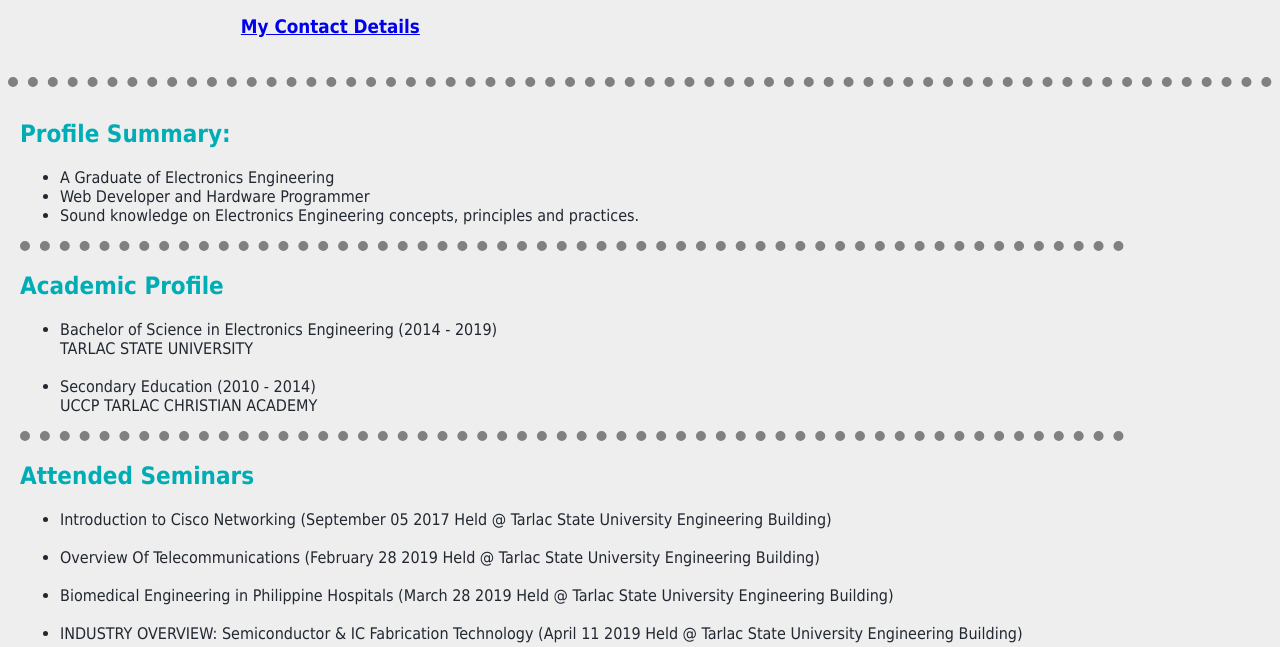
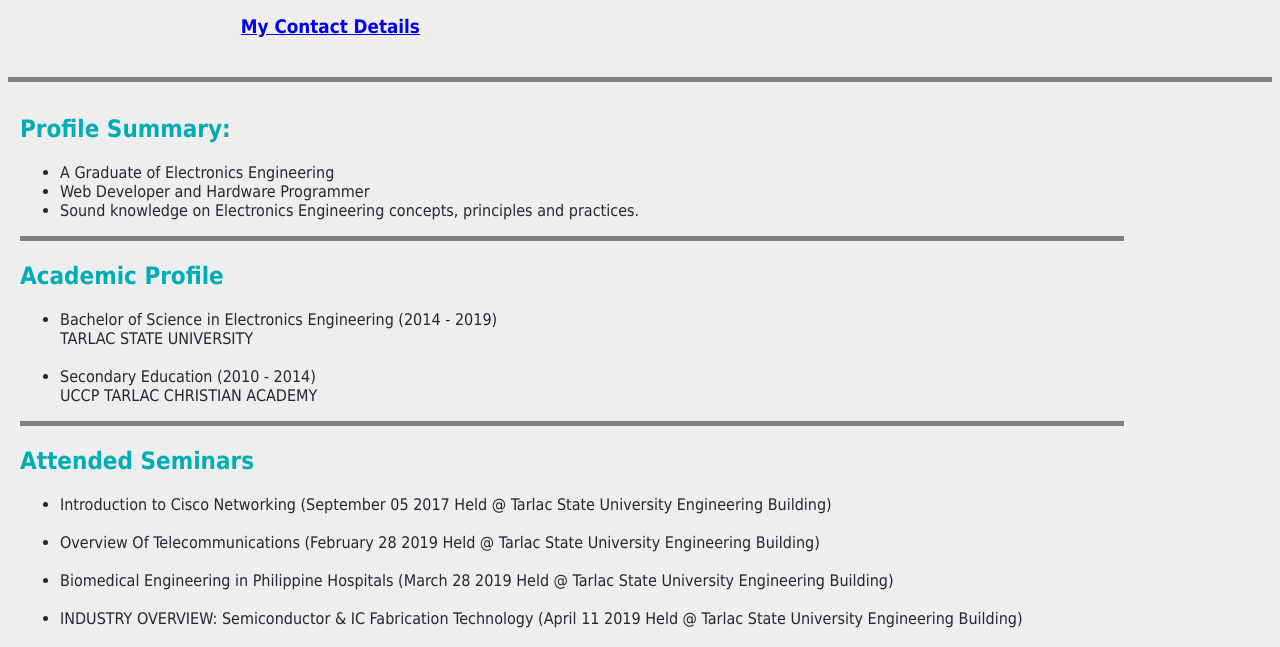
Before and after one commit to iamwendellbalagot/wendellcv, a plain HTML site: page index.html in a window 1280 px wide. Shown: the part 143-790 px from the top of the page. Drawn offline with Linux system fonts and the light colour scheme.

Commit message:
Update styles.css

```diff
--- a/styles.css
+++ b/styles.css
@@ -5,9 +5,9 @@ body {
 hr {
   width:100%;
   border-style:none;
-  border-top-style: dotted;
+  border-top-style: solid;
   color:gray;
-  border-width:10px;
+  border-width:5px;
   margin:0;
 }
 
```
